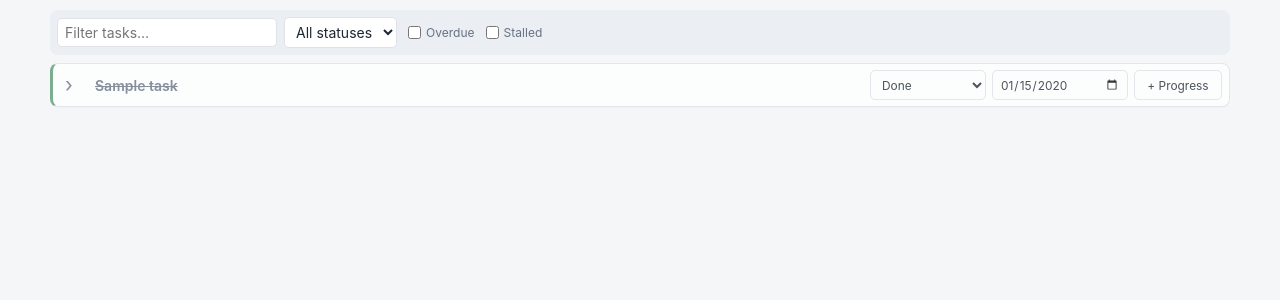
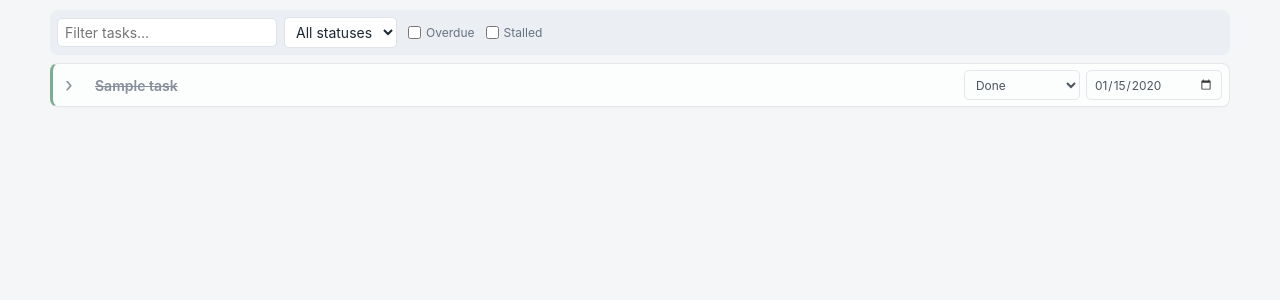
Before and after one commit to TheCodeArtist/aur-bataao, a Flask app: page / in a window 1280 px wide. Shown: the part 48-348 px from the top of the page. Run offline with Flask 3, Linux system fonts and the light colour scheme; tables that the repository leaves empty hold one stand-in row (values such as "Sample post"); data that the repository does not hold is empty.

Commit message:
Remove dedicated task progress action

```diff
--- a/app.py
+++ b/app.py
@@ -485,18 +485,6 @@ def register_routes(app: Flask) -> None:
             db.commit()
         return jsonify(task=_serialize_task(db, _task_or_404(db, task_id)))
 
-    @app.post("/api/tasks/<int:task_id>/progress")
-    def record_progress(task_id: int):
-        db = get_db()
-        _task_or_404(db, task_id)
-        body = request.get_json(silent=True) or {}
-        note = str(body.get("note", "")).strip()
-        if len(note) > 500:
-            raise ValueError("Progress note must be at most 500 characters")
-        _record_event(db, task_id, "progress_recorded", counts_as_progress=True, details={"note": note})
-        db.commit()
-        return jsonify(task=_serialize_task(db, _task_or_404(db, task_id)))
-
     @app.post("/api/tasks/<int:task_id>/comments")
     def add_comment(task_id: int):
         body = _json_body()
--- a/static/app.css
+++ b/static/app.css
@@ -48,13 +48,13 @@ h1 { display: inline; margin: 0 8px 0 0; font-size: 1.18rem; letter-spacing: -0.
 .task-row.status-blocked { border-left-color: #c67060; }
 .task-row.status-done { border-left-color: #5a9a72; opacity: 0.78; }
 .task-row.status-done .task-title { text-decoration: line-through; color: var(--muted); }
-.task-main { display: grid; grid-template-columns: 24px minmax(180px, 1fr) auto 116px 136px 88px; align-items: center; gap: 6px; min-height: 42px; padding: 5px 7px 5px 4px; }
+.task-main { display: grid; grid-template-columns: 24px minmax(180px, 1fr) auto 116px 136px; align-items: center; gap: 6px; min-height: 42px; padding: 5px 7px 5px 4px; }
 .icon { border: 0; padding: 0; width: 24px; height: 28px; background: transparent; color: var(--muted); font-size: 1.45rem; line-height: 1; transition: transform 120ms ease; }
 .icon:hover { background: #eef1f5; }
 .icon[aria-expanded="true"] { transform: rotate(90deg); }
 .task-title { border-color: transparent; background: transparent; font-weight: 600; width: 100%; }
 .task-title:hover, .task-title:focus { border-color: var(--line); background: white; }
-.status-select, .due-date, .record-progress { height: 30px; font-size: 0.85rem; }
+.status-select, .due-date { height: 30px; font-size: 0.85rem; }
 .badges { display: flex; gap: 4px; }
 .badge { display: inline-flex; align-items: center; min-height: 20px; padding: 1px 6px; border-radius: 999px; font-size: 0.72rem; font-weight: 650; white-space: nowrap; }
 .badge.danger { color: var(--danger); background: var(--danger-soft); }
@@ -85,11 +85,9 @@ h1 { display: inline; margin: 0 8px 0 0; font-size: 1.18rem; letter-spacing: -0.
 #toast.error { background: #932f2f; }
 
 @media (max-width: 850px) {
-  .task-main { grid-template-columns: 24px minmax(150px, 1fr) 112px 38px; }
+  .task-main { grid-template-columns: 24px minmax(150px, 1fr) 112px; }
   .badges { grid-column: 2; grid-row: 2; }
   .due-date { grid-column: 3; grid-row: 2; }
-  .record-progress { grid-column: 4; grid-row: 1 / span 2; width: 38px; overflow: hidden; color: transparent; position: relative; }
-  .record-progress::after { content: "+"; color: var(--text); position: absolute; inset: 5px; font-size: 1.1rem; }
 }
 
 @media (max-width: 620px) {
@@ -100,7 +98,6 @@ h1 { display: inline; margin: 0 8px 0 0; font-size: 1.18rem; letter-spacing: -0.
   .toolbar input[type="search"] { flex: 1; width: auto; }
   .task-row { margin-left: min(calc(var(--depth) * 10px), 30px); }
   .task-main { grid-template-columns: 24px minmax(120px, 1fr) 106px; }
-  .record-progress { display: none; }
   .status-select { grid-column: 3; grid-row: 1; }
   .due-date { grid-column: 3; grid-row: 2; width: 106px; }
   .task-details { padding-left: 10px; }
--- a/static/app.js
+++ b/static/app.js
@@ -100,22 +100,6 @@ document.addEventListener("click", async (event) => {
     const opening = details.hidden;
     details.hidden = !opening;
     toggle.setAttribute("aria-expanded", String(opening));
-    return;
-  }
-
-  const progress = event.target.closest(".record-progress");
-  if (progress) {
-    const row = taskRow(progress);
-    progress.disabled = true;
-    try {
-      const result = await api(`/api/tasks/${row.dataset.taskId}/progress`, { method: "POST", body: "{}" });
-      applyTask(row, result.task);
-      notify("Progress recorded");
-    } catch (error) {
-      notify(error.message, true);
-    } finally {
-      progress.disabled = false;
-    }
     return;
   }
 
--- a/templates/index.html
+++ b/templates/index.html
@@ -60,7 +60,6 @@
             <option value="done" {% if task.status == 'done' %}selected{% endif %}>Done</option>
           </select>
           <input class="due-date" data-field="due_date" type="date" value="{{ task.due_date or '' }}" aria-label="Due date for {{ task.title }}">
-          <button class="record-progress" type="button">+ Progress</button>
         </div>
 
         <div class="task-details" hidden>
```
Also changed, not shown: tests/test_app.py (+18 -2 lines).
